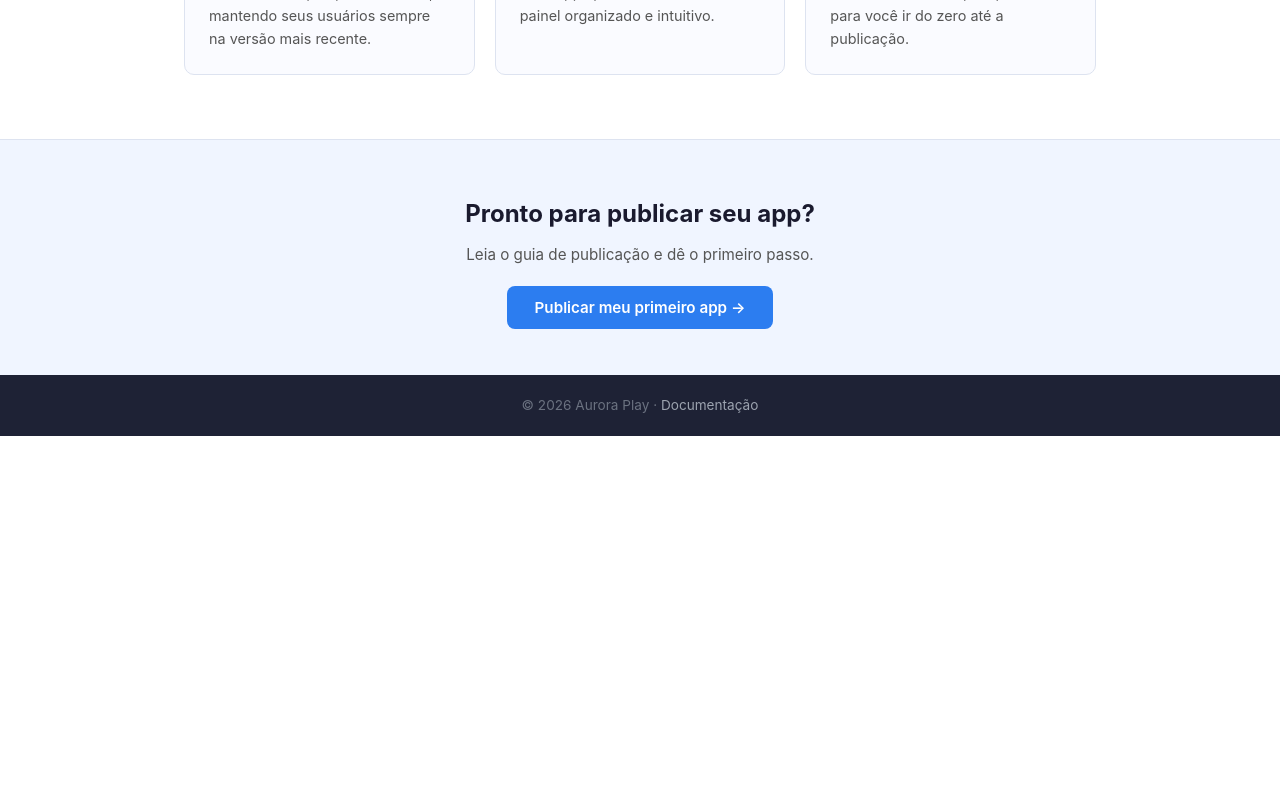
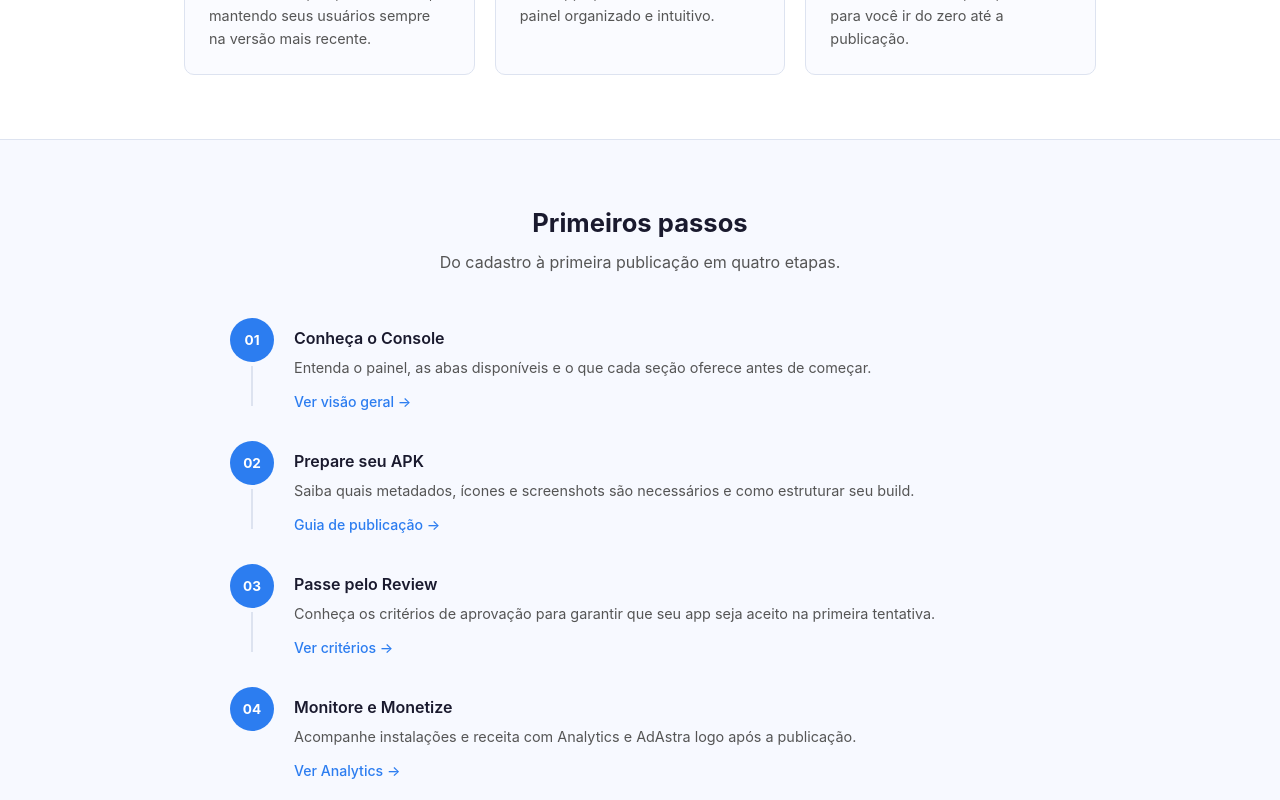
Before and after one commit to playsidedeveloper/developer-console-docs, a Next.js app: page / in a window 1280 px wide. Shown: the part 1140-1940 px from the top of the page. Before the commit the page ends 1576 px from the top, so only its background shows below. Built offline with nearby package versions, Linux system fonts and the light colour scheme.

Commit message:
feat: add Primeiros Passos section to homepage
Four numbered steps (Visão Geral → Publicar → Review → Analytics) with
linked docs, connected by vertical line. Guides new developers through
the full onboarding flow from the landing page.

```diff
--- a/src/app/page.js
+++ b/src/app/page.js
@@ -104,6 +104,92 @@ export default function Home() {
         </div>
       </section>
 
+      {/* Primeiros Passos */}
+      <section style={{ background: '#f7f9ff', borderTop: '1px solid #dde3f0', padding: '64px 24px' }}>
+        <div style={{ maxWidth: '820px', margin: '0 auto' }}>
+          <h2 style={{ textAlign: 'center', fontSize: '1.6rem', fontWeight: '700', marginBottom: '8px', color: '#1a1a2e' }}>
+            Primeiros passos
+          </h2>
+          <p style={{ textAlign: 'center', color: '#555', marginBottom: '44px', fontSize: '1rem' }}>
+            Do cadastro à primeira publicação em quatro etapas.
+          </p>
+
+          <div style={{ display: 'flex', flexDirection: 'column', gap: '0' }}>
+            {[
+              {
+                step: '01',
+                title: 'Conheça o Console',
+                desc: 'Entenda o painel, as abas disponíveis e o que cada seção oferece antes de começar.',
+                href: '/docs/developer-console-visao-geral',
+                label: 'Ver visão geral →',
+              },
+              {
+                step: '02',
+                title: 'Prepare seu APK',
+                desc: 'Saiba quais metadados, ícones e screenshots são necessários e como estruturar seu build.',
+                href: '/docs/publicar-primeiro-app',
+                label: 'Guia de publicação →',
+              },
+              {
+                step: '03',
+                title: 'Passe pelo Review',
+                desc: 'Conheça os critérios de aprovação para garantir que seu app seja aceito na primeira tentativa.',
+                href: '/docs/criterios-review-aprovacao',
+                label: 'Ver critérios →',
+              },
+              {
+                step: '04',
+                title: 'Monitore e Monetize',
+                desc: 'Acompanhe instalações e receita com Analytics e AdAstra logo após a publicação.',
+                href: '/docs/monitorar-analytics-metricas',
+                label: 'Ver Analytics →',
+              },
+            ].map((item, i, arr) => (
+              <div
+                key={item.step}
+                style={{
+                  display: 'flex',
+                  alignItems: 'flex-start',
+                  gap: '20px',
+                  paddingBottom: i < arr.length - 1 ? '0' : '0',
+                  position: 'relative',
+                }}
+              >
+                {/* Linha vertical conectando os passos */}
+                <div style={{ display: 'flex', flexDirection: 'column', alignItems: 'center', flexShrink: 0 }}>
+                  <div style={{
+                    width: '44px', height: '44px', borderRadius: '50%',
+                    background: '#2c7df0', color: '#fff',
+                    display: 'flex', alignItems: 'center', justifyContent: 'center',
+                    fontSize: '0.85rem', fontWeight: '700', flexShrink: 0,
+                  }}>
+                    {item.step}
+                  </div>
+                  {i < arr.length - 1 && (
+                    <div style={{ width: '2px', height: '40px', background: '#dde3f0', margin: '4px 0' }} />
+                  )}
+                </div>
+
+                <div style={{ paddingBottom: '28px', flex: 1 }}>
+                  <h3 style={{ fontSize: '1rem', fontWeight: '600', color: '#1a1a2e', margin: '8px 0 6px' }}>
+                    {item.title}
+                  </h3>
+                  <p style={{ color: '#555', fontSize: '0.9rem', lineHeight: '1.6', margin: '0 0 10px' }}>
+                    {item.desc}
+                  </p>
+                  <a
+                    href={item.href}
+                    style={{ color: '#2c7df0', fontSize: '0.88rem', fontWeight: '500', textDecoration: 'none' }}
+                  >
+                    {item.label}
+                  </a>
+                </div>
+              </div>
+            ))}
+          </div>
+        </div>
+      </section>
+
       {/* CTA final */}
       <section style={{ background: '#f0f5ff', borderTop: '1px solid #dde3f0', padding: '56px 24px', textAlign: 'center' }}>
         <h2 style={{ fontSize: '1.5rem', fontWeight: '700', marginBottom: '12px', color: '#1a1a2e' }}>
```
